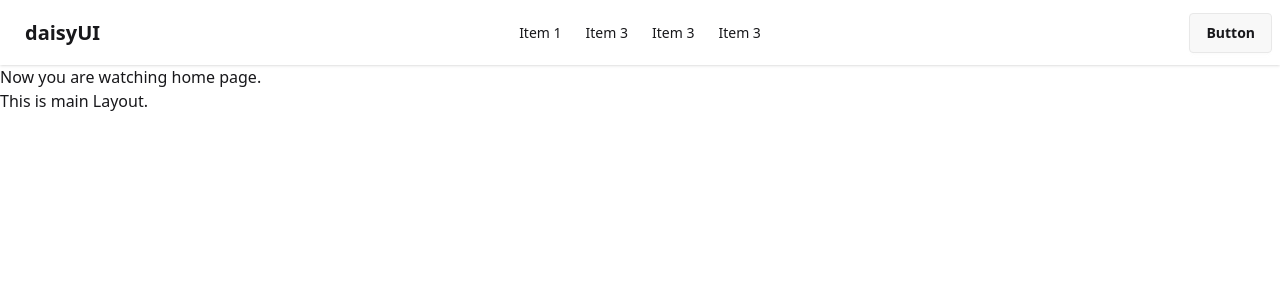
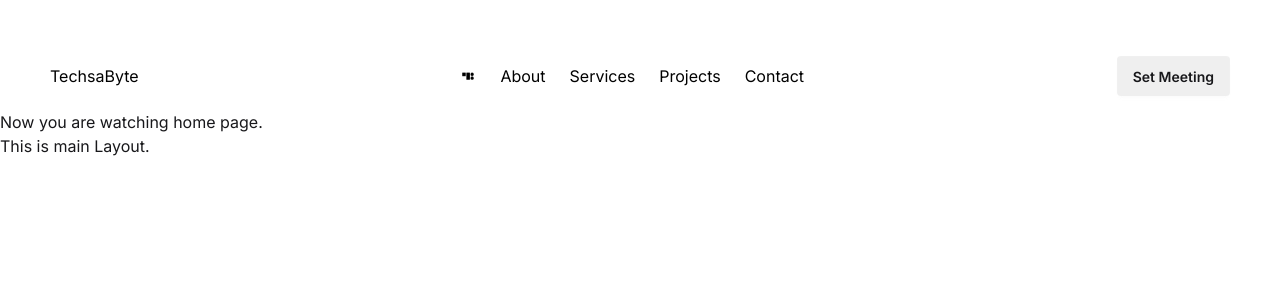
Before and after one commit to kousar-21/texabyte, a React (Vite) app: page / in a window 1280 px wide. Shown: the top 300 px of the page. Built offline with nearby package versions, Linux system fonts and the light colour scheme.

Commit message:
adding navbar part

```diff
--- a/src/Components/Navbar/Navbar.jsx
+++ b/src/Components/Navbar/Navbar.jsx
@@ -1,8 +1,15 @@
 import React from 'react';
+import navIcon from "../../assets/nab/nav_icon.png"
 
 const Navbar = () => {
+    const links = <>
+        <li><a>About</a></li>
+        <li><a>Services</a></li>
+        <li><a>Projects</a></li>
+        <li><a>Contact</a></li>
+    </>
     return (
-        <div className="navbar bg-base-100 shadow-sm">
+        <div className="navbar bg-base-100 pt-[50px] px-[50px]">
             <div className="navbar-start">
                 <div className="dropdown">
                     <div tabIndex={0} role="button" className="btn btn-ghost lg:hidden">
@@ -10,25 +17,24 @@ const Navbar = () => {
                     </div>
                     <ul
                         tabIndex={0}
-                        className="menu menu-sm dropdown-content bg-base-100 rounded-box z-1 mt-3 w-52 p-2 shadow">
-                        <li><a>Item 1</a></li>
-                        <li><a>Item 3</a></li>
-                        <li><a>Item 3</a></li>
-                        <li><a>Item 3</a></li>
+                        className="menu menu-sm dropdown-content bg-base-100 rounded-box z-1 mt-3 w-52 p-2 shadow text-[#000000] text-base">
+                        {links}
                     </ul>
                 </div>
-                <a className="btn btn-ghost text-xl">daisyUI</a>
+                <div>
+                    <h3 className='text-[#000000] text-base'>TechsaByte</h3>
+                </div>
+
             </div>
             <div className="navbar-center hidden lg:flex">
-                <ul className="menu menu-horizontal px-1">
-                    <li><a>Item 1</a></li>
-                    <li><a>Item 3</a></li>
-                    <li><a>Item 3</a></li>
-                    <li><a>Item 3</a></li>
+
+                <img className='text-[#000000] size-4 mr-[8.5px]' src={navIcon} alt="TechsaByte-Icon" />
+                <ul className="menu menu-horizontal px-1 text-[#000000] text-base">
+                    {links}
                 </ul>
             </div>
             <div className="navbar-end">
-                <a className="btn">Button</a>
+                <a className="btn bg-[#00000010] border-none hover:bg-gray-300">Set Meeting</a>
             </div>
         </div>
     );
--- a/src/index.css
+++ b/src/index.css
@@ -1,2 +1,8 @@
+@import url('https://fonts.googleapis.com/css2?family=Inter:ital,opsz,wght@0,14..32,100..900;1,14..32,100..900&display=swap');
+
 @import "tailwindcss";
 @plugin "daisyui";
+
+*{
+    font-family: "Inter", sans-serif;
+}
```
